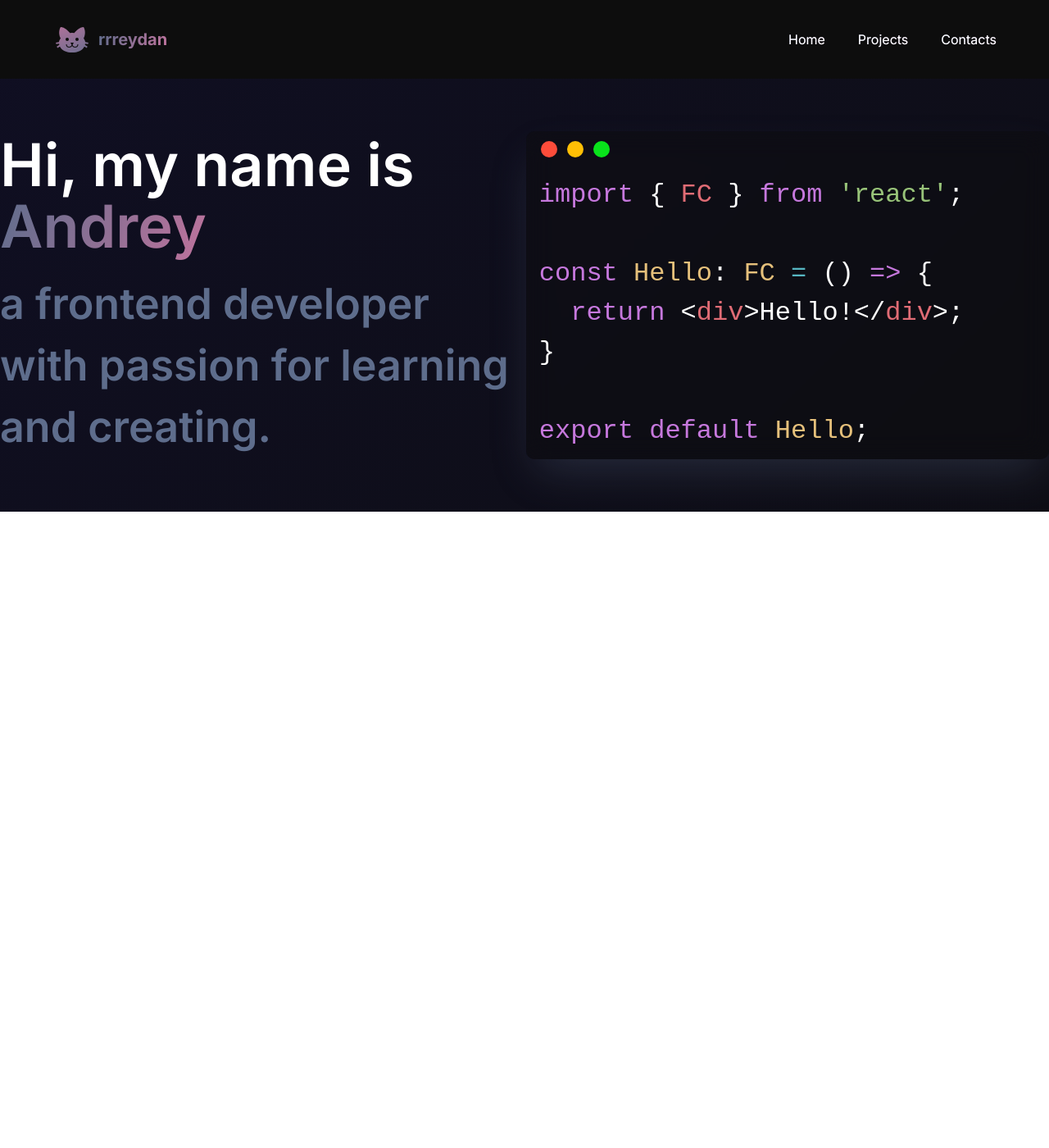
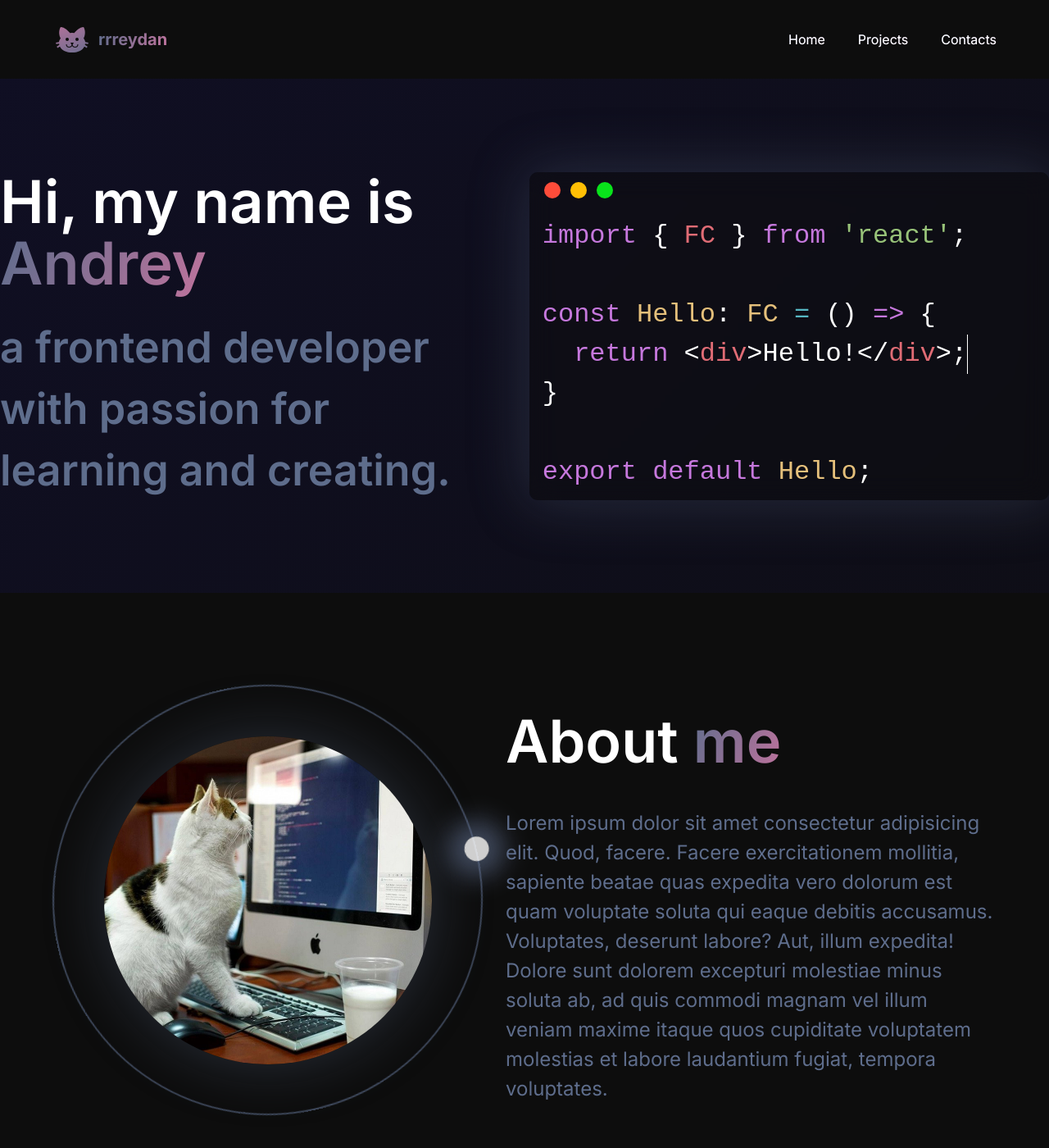
Before and after one commit to rrreydan/personal-portfolio, a React (Vite) app: page / in a window 1280 px wide. Shown: the top 1400 px of the page at 82% size. Before the commit the page ends 800 px from the top, so only its background shows below. Built offline with nearby package versions, Linux system fonts and the light colour scheme.

Commit message:
Add the 'About me' section. Fix scroll in sidebar; incorrect display on small desktop screens

```diff
--- a/index.html
+++ b/index.html
@@ -8,7 +8,7 @@
     <script>
       setTimeout(function () {
         document.body.className = '';
-      }, 1000);
+      }, 1500);
     </script>
   </head>
   <body class="preload">
--- /dev/null
+++ b/src/components/AboutMe.tsx
@@ -0,0 +1,47 @@
+import { FC } from 'react';
+import styles from '../style';
+
+import exampleAvatar from '../assets/img/example_avatar.jpg';
+
+// TODO: make the animation start after the element appears on the screen
+const AboutMe: FC = () => {
+  return (
+    <div className={`${styles.paddingX} ${styles.flexCenter}`}>
+      <div className={`${styles.boxWidth}`}>
+        <section
+          className={`flex xl:flex-row items-center flex-col gap-5 sm:gap-7 sm:py-28 py-12 justify-between`}
+        >
+          <div className="flex items-center justify-center">
+            <img
+              className="h-[200px] w-[200px] sm:h-[400px] sm:w-[400px] rounded-full shadow-[0_0_35px_5px] sm:shadow-[0_0_70px_5px] sm:shadow-secondary/30 shadow-secondary/30 hover:shadow-secondary/40 transition-shadow avatar absolute"
+              src={exampleAvatar}
+              alt="Avatar"
+            />
+
+            <div className="h-[275px] w-[275px] sm:h-[525px] sm:w-[525px] orbit">
+              <div className="orbiter bg-white/80 h-[15px] w-[15px] sm:top-[-17px] top-0 sm:left-[240px] left-[80px] sm:h-[30px] sm:w-[30px] shadow-[0_0_15px_10px] sm:shadow-[0_0_30px_20px] sm:shadow-secondary/60 shadow-secondary/60 hover:shadow-secondary/70 transition-shadow"></div>
+            </div>
+          </div>
+
+          <div className="flex flex-col justify-center gap-5 sm:gap-7 bio">
+            <h1 className="flex-1 font-inter font-semibold sm:text-[72px] text-[40px] text-white">
+              About <span className="text-gradient">me</span>
+            </h1>
+            <div className="flex-1 font-inter sm:text-[24px] text-[14px] text-secondary max-w-[700px]">
+              Lorem ipsum dolor sit amet consectetur adipisicing elit. Quod,
+              facere. Facere exercitationem mollitia, sapiente beatae quas
+              expedita vero dolorum est quam voluptate soluta qui eaque debitis
+              accusamus. Voluptates, deserunt labore? Aut, illum expedita!
+              Dolore sunt dolorem excepturi molestiae minus soluta ab, ad quis
+              commodi magnam vel illum veniam maxime itaque quos cupiditate
+              voluptatem molestias et labore laudantium fugiat, tempora
+              voluptates.
+            </div>
+          </div>
+        </section>
+      </div>
+    </div>
+  );
+};
+
+export default AboutMe;
--- a/src/components/CodeBlock.tsx
+++ b/src/components/CodeBlock.tsx
@@ -3,7 +3,7 @@ import MacOsIcons from './MacOsIcons';
 
 const CodeBlock: FC = () => {
   return (
-    <div className="py-[10px] px-4 rounded-[10px] bg-primary/40 backdrop-blur-lg my-auto shadow-2xl shadow-secondary/30 w-full max-h-[400px]">
+    <div className="py-[10px] px-4 rounded-[10px] bg-primary/40 backdrop-blur-lg my-auto shadow-[0_0_35px_5px] sm:shadow-[0_0_70px_5px] sm:shadow-secondary/30 shadow-secondary/30 hover:shadow-secondary/40 transition-shadow w-full max-h-[400px]">
       <MacOsIcons />
       <div className="flex items-center text-white font-jbMono sm:text-[32px] text-[12px]">
         <div>
--- a/src/components/Hero.tsx
+++ b/src/components/Hero.tsx
@@ -2,6 +2,7 @@ import { FC } from 'react';
 import styles from '../style';
 import CodeBlock from './CodeBlock';
 
+// TODO: Add more elements to the background
 const Hero: FC = () => {
   return (
     <div className={`hero bg-primary ${styles.flexStart}`}>
@@ -10,7 +11,7 @@ const Hero: FC = () => {
           className={`flex-1 ${styles.flexStart} flex-col xl:px-0 sm:px-16 px-6`}
         >
           <section
-            className={`flex lg:flex-row flex-col gap-3 sm:gap-5 ${styles.paddingY}`}
+            className={`flex xl:flex-row flex-col gap-3 sm:gap-7 sm:py-28 py-12`}
           >
             <div className="flex flex-row justify-between items-center w-full">
               <h1 className="flex-1 font-inter font-semibold sm:text-[72px] text-[40px] sm:leading-[75px] leading-[40px] text-white">
@@ -18,7 +19,7 @@ const Hero: FC = () => {
                 <br className="sm:block hidden" />{' '}
                 <span className="text-gradient">Andrey</span>
                 <br />{' '}
-                <div className="mt-3 sm:mt-5 sm:text-[52px] text-[20px] text-secondary">
+                <div className="mt-3 sm:mt-7 sm:text-[52px] text-[20px] text-secondary">
                   a frontend developer <br className="sm:block hidden" />
                   with passion for learning and creating.
                 </div>
--- a/src/components/Navbar.tsx
+++ b/src/components/Navbar.tsx
@@ -12,6 +12,13 @@ const Navbar: FC = () => {
 
   const changeToggle = () => {
     setToggle(prev => !prev);
+
+    if (toggle === false) {
+      document.body.style.overflow = 'hidden';
+      window.scrollTo({ top: 0, behavior: 'smooth' });
+    } else {
+      document.body.style.overflow = 'visible';
+    }
   };
 
   return (
@@ -42,7 +49,7 @@ const Navbar: FC = () => {
             <div
               className={`${
                 toggle ? 'sidebar-active' : 'sidebar-not-active'
-              } flex fixed h-screen top-0 left-0 right-0 bottom-0 bg-primary overflow-y-auto justify-center items-center z-10`}
+              } flex fixed h-screen top-0 left-0 right-0 bottom-0 bg-primary justify-center items-center z-10`}
             >
               <ul className="flex flex-col justify-end items-center flex-1 gap-28">
                 {navLinks.map(navLink => (
--- a/src/index.css
+++ b/src/index.css
@@ -161,8 +161,8 @@ body.preload * {
   border-right: 1px solid;
   white-space: nowrap;
   overflow: hidden;
-  animation: typing 2s 1s steps(30, end) forwards,
-    cursor 0.5s 3s step-end infinite alternate;
+  animation: typing 2s 1.5s steps(30, end) forwards,
+    cursor 0.5s 3.5s step-end infinite alternate;
 }
 
 @keyframes cursor {
@@ -179,3 +179,56 @@ body.preload * {
     width: 100%;
   }
 }
+
+/* Appearance animation */
+.avatar {
+  opacity: 0;
+  animation: appearance 2s 2.5s forwards;
+}
+
+.bio {
+  opacity: 0;
+  animation: appearance 2s 3.5s forwards;
+}
+
+@keyframes appearance {
+  from {
+    opacity: 0;
+  }
+  to {
+    opacity: 1;
+  }
+}
+
+/* Orbit animation */
+.orbit {
+  border: 2px #3c4659 solid;
+  border-radius: 100%;
+  -webkit-animation: spin-right 20s linear infinite;
+  animation: spin-right 20s linear infinite;
+}
+
+.orbiter {
+  position: absolute;
+  border-radius: 100%;
+}
+
+@-webkit-keyframes spin-right {
+  100% {
+    -webkit-transform: rotate(360deg);
+    -moz-transform: rotate(360deg);
+    -ms-transform: rotate(360deg);
+    -o-transform: rotate(360deg);
+    transform: rotate(360deg);
+  }
+}
+
+@keyframes spin-right {
+  100% {
+    -webkit-transform: rotate(360deg);
+    -moz-transform: rotate(360deg);
+    -ms-transform: rotate(360deg);
+    -o-transform: rotate(360deg);
+    transform: rotate(360deg);
+  }
+}
--- a/src/pages/Home.tsx
+++ b/src/pages/Home.tsx
@@ -1,10 +1,12 @@
 import { FC } from 'react';
+import AboutMe from '../components/AboutMe';
 import Hero from '../components/Hero';
 
 const Home: FC = () => {
   return (
     <div>
       <Hero />
+      <AboutMe />
     </div>
   );
 };
```
Also changed, not shown: src/assets/img/example_avatar.jpg (added).
